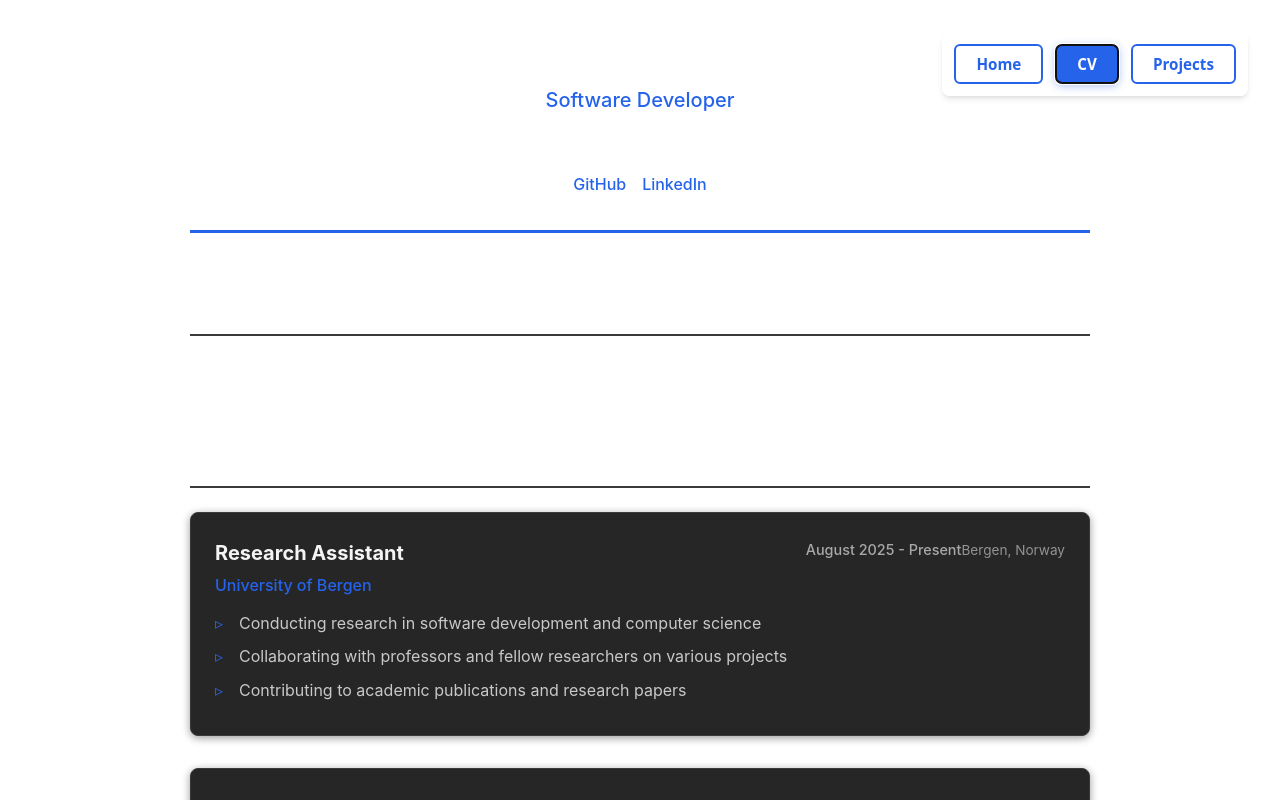
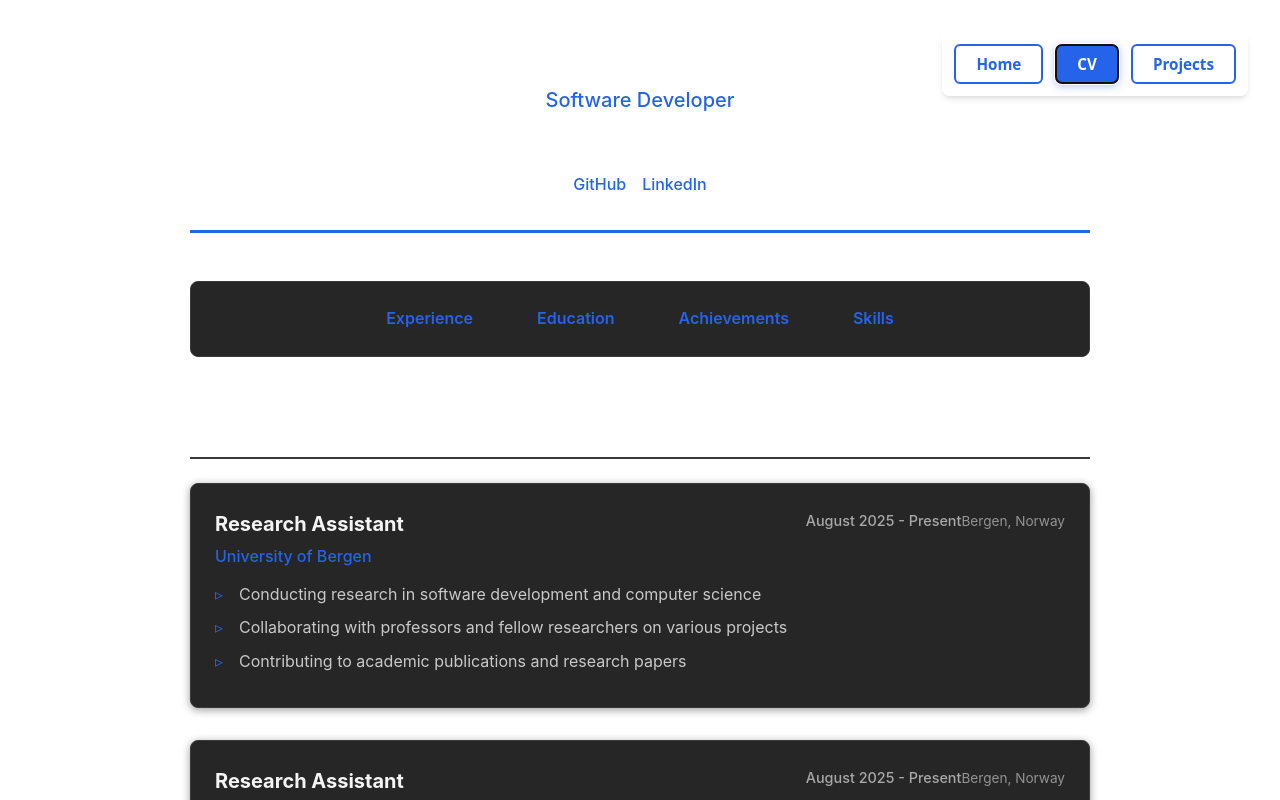
Before and after one commit to TrymBG/TrymBG.github.io, a React (Vite) app: page / in a window 1280 px wide. Both pictures are taken after a click on the button "CV". Shown: the top 800 px of the page. Built offline with nearby package versions, Linux system fonts and the light colour scheme.

Commit message:
Achievements

```diff
--- a/src/App.css
+++ b/src/App.css
@@ -180,6 +180,35 @@
   text-decoration: underline;
 }
 
+/* Quick Navigation */
+.cv-quick-nav {
+  display: flex;
+  justify-content: center;
+  gap: 2rem;
+  margin-bottom: 3rem;
+  padding: 1rem;
+  background-color: #262626;
+  border: 1px solid #3a3a3a;
+  border-radius: 8px;
+  flex-wrap: wrap;
+}
+
+.cv-quick-nav a {
+  color: #2563eb;
+  text-decoration: none;
+  font-weight: 600;
+  font-size: 1rem;
+  padding: 0.5rem 1rem;
+  border-radius: 6px;
+  transition: all 0.3s ease;
+}
+
+.cv-quick-nav a:hover {
+  background-color: #2563eb;
+  color: white;
+  transform: translateY(-2px);
+}
+
 /* Section Styles */
 .cv-section {
   margin-bottom: 3rem;
@@ -339,6 +368,42 @@
   left: 0;
   color: #2563eb;
   font-weight: bold;
+}
+
+/* Main Achievements Section - More Prominent */
+.cv-section .achievements {
+  background-color: #262626;
+  border: 2px solid #2563eb;
+  border-radius: 8px;
+  padding: 1.5rem;
+  box-shadow: 0 4px 12px rgba(37, 99, 235, 0.3);
+}
+
+.cv-section .achievements li {
+  font-size: 1.2rem;
+  padding-left: 2rem;
+  margin-bottom: 1rem;
+  color: rgba(255, 255, 255, 0.9);
+  font-weight: 500;
+}
+
+.cv-section .achievements li::before {
+  content: "▸";
+  font-size: 1.5rem;
+  left: 0;
+  color: #2563eb;
+}
+
+.cv-section .achievements a {
+  color: #3b82f6;
+  text-decoration: none;
+  transition: all 0.3s ease;
+  border-bottom: 2px solid transparent;
+}
+
+.cv-section .achievements a:hover {
+  color: #60a5fa;
+  border-bottom-color: #60a5fa;
 }
 
 /* Skills Section */
--- a/src/App.tsx
+++ b/src/App.tsx
@@ -129,7 +129,13 @@ function App() {
       "Web Technologies": ["React", "HTML", "CSS", "Node.js"],
       "Tools & Platforms": ["Git", "GitHub", "VS Code", "Docker"],
       "Other Skills": ["Problem Solving", "Team Collaboration", "Agile Development"]
-    }
+    },
+    achievements: [
+      {
+        title: "Winner of B-prepared Hackathon",
+        url: "https://www.linkedin.com/posts/b-prepared-horizon-europe-project_bprepared-hackathon-collaboration-activity-7376218541848510464-IgEf?utm_source=share&utm_medium=member_desktop&rcm=ACoAAChDJzoB-456QERjEpufgRNNLfBW_ZkYGhc"
+      }
+    ]
   };
 
   const projectsData = [
@@ -156,7 +162,7 @@ function App() {
     {
       image: "https://via.placeholder.com/600x400/2563eb/ffffff?text=Project+3",
       title: "Story Game",
-      description: "A simple story driven VR game made in Unity. The game is made as a school project for DAT253 at Western University of Applied Sciences.",
+      description: "A simple story driven VR game made in Unity. The game is made as a school exam project for DAT259 at Western University of Applied Sciences.",
       links: [
         { label: "GitHub", url: "https://github.com/TrymBG/Dat259Project" },
         { label: "Live Demo", url: "/StorygameWalkthrough.mp4" }
--- a/src/components/CV.tsx
+++ b/src/components/CV.tsx
@@ -21,6 +21,10 @@ interface CVData {
     achievements: string[];
   }>;
   skills: Record<string, string[]>;
+  achievements?: Array<{
+    title: string;
+    url?: string;
+  }>;
 }
 
 export default function CV({
@@ -35,6 +39,7 @@ export default function CV({
   experience,
   education,
   skills,
+  achievements,
 }: CVData) {
   return (
     <div className="cv-container">
@@ -61,14 +66,16 @@ export default function CV({
         </div>
       </div>
 
-      {/* About Section */}
-      <div className="cv-section">
-        <h2>About</h2>
-        <p>{about}</p>
-      </div>
+      {/* Quick Navigation */}
+      <nav className="cv-quick-nav">
+        <a href="#experience">Experience</a>
+        <a href="#education">Education</a>
+        <a href="#achievements">Achievements</a>
+        <a href="#skills">Skills</a>
+      </nav>
 
       {/* Experience Section */}
-      <div className="cv-section">
+      <div id="experience" className="cv-section">
         <h2>Experience</h2>
         {experience.map((job, index) => (
           <div key={index} className="job">
@@ -92,7 +99,7 @@ export default function CV({
       </div>
 
       {/* Education Section */}
-      <div className="cv-section">
+      <div id="education" className="cv-section">
         <h2>Education</h2>
         {education.map((edu, index) => (
           <div key={index} className="degree">
@@ -114,8 +121,28 @@ export default function CV({
         ))}
       </div>
 
+      {/*Achievements Section */}
+      {achievements && achievements.length > 0 && (
+        <div id="achievements" className="cv-section">
+          <h2>Achievements</h2>
+          <ul className="achievements">
+            {achievements.map((achievement, index) => (
+              <li key={index}>
+                {achievement.url ? (
+                  <a href={achievement.url} target="_blank" rel="noopener noreferrer">
+                    {achievement.title}
+                  </a>
+                ) : (
+                  achievement.title
+                )}
+              </li>
+            ))}
+          </ul>
+        </div>
+      )}
+
       {/* Skills Section */}
-      <div className="cv-section">
+      <div id="skills" className="cv-section">
         <h2>Skills</h2>
         <div className="skills-grid">
           {Object.entries(skills).map(([category, skillList]) => (
```
